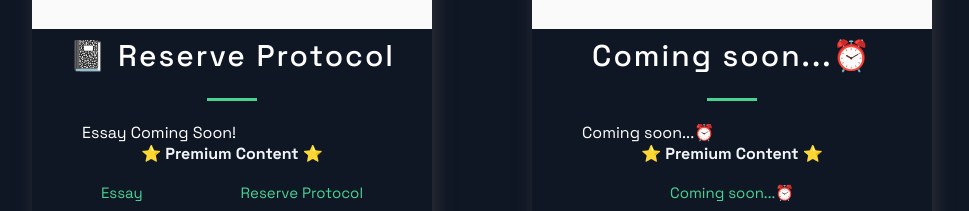
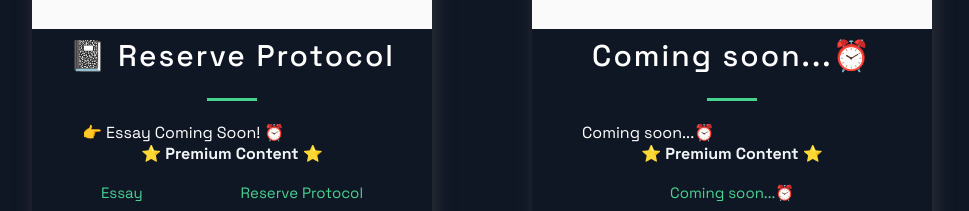
Before and after one commit to HLABZcc/Essays, a Next.js app: page / in a window 1280 px wide. Shown: the part 1040-1251 px from the top of the page, without its empty margins (158-1127 px from the left). Built offline with nearby package versions, Linux system fonts and the light colour scheme.

Commit message:
Update constants.js

```diff
--- a/src/constants/constants.js
+++ b/src/constants/constants.js
@@ -1,7 +1,7 @@
 export const projects = [
   {
     title: '📓 Reserve Protocol',
-    description: "Essay Coming Soon!",
+    description: "👉 Essay Coming Soon! ⏰",
     image: '/images/1.png',
     tags: ['Essay', 'Reserve Protocol'],
     source: 'https://github.com/HLABZcc/Reserve-Protocol',
```
